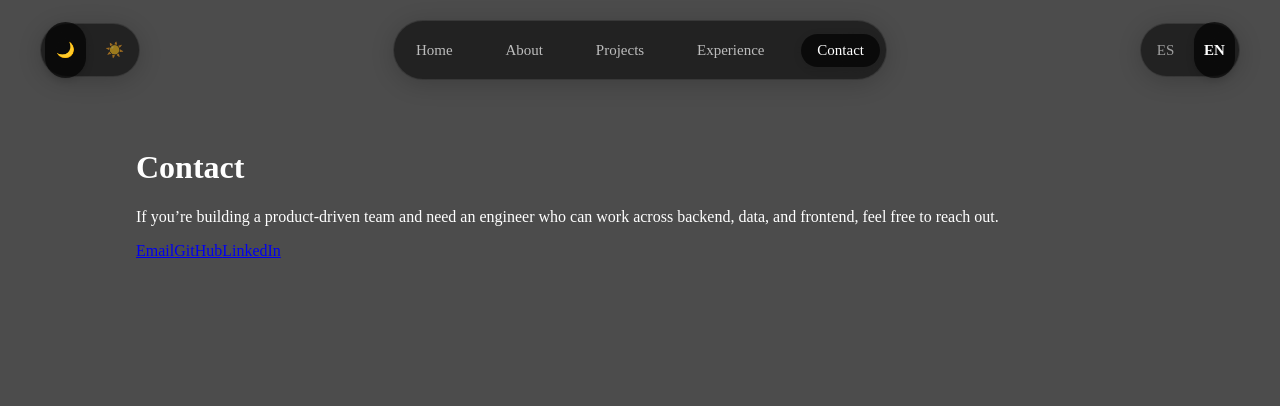
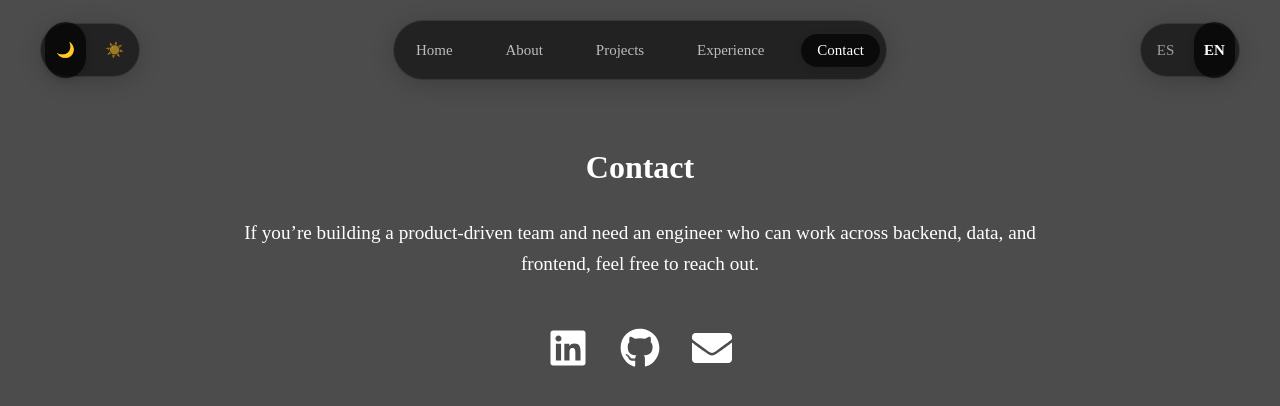
Before and after one commit to tomasitogh/shiny-potato-portfolio, a React (Vite) app: page /contact in a window 1280 px wide. Shown: the top 406 px of the page. Built offline with nearby package versions, Linux system fonts and the light colour scheme.

Commit message:
agregue react-icons para usar los icons de linkedin, github y mail.

```diff
--- a/package.json
+++ b/package.json
@@ -13,6 +13,7 @@
     "framer-motion": "^12.26.2",
     "react": "^19.2.0",
     "react-dom": "^19.2.0",
+    "react-icons": "^5.5.0",
     "react-router-dom": "^7.12.0"
   },
   "devDependencies": {
--- /dev/null
+++ b/src/pages/Contact.css
@@ -0,0 +1,22 @@
+.contact-icons {
+    display: flex;
+    justify-content: center;
+    gap: 2rem;
+    margin-top: 2rem;
+}
+
+.icon-link {
+    color: var(--text);
+    font-size: 2.5rem;
+    transition: color 0.3s ease, transform 0.2s ease;
+    display: flex;
+    align-items: center;
+    justify-content: center;
+}
+
+.icon-link:hover {
+    color: var(--nav-inactive);
+    /* Use a softer color on hover or inverse? Let's try opacity or specific hover color */
+    opacity: 0.8;
+    transform: translateY(-2px);
+}
--- a/src/pages/Contact.jsx
+++ b/src/pages/Contact.jsx
@@ -1,18 +1,43 @@
 import { useGlobal } from "../context/GlobalContext"
+import { FaGithub, FaLinkedin, FaEnvelope } from 'react-icons/fa';
+import "./Contact.css"
 
 export default function Contact() {
   const { t } = useGlobal()
 
   return (
-    <main className="page">
-      <h1>{t("contact.title")}</h1>
-      <p>
+    <main className="page" style={{ maxWidth: "800px", margin: "0 auto", textAlign: "center" }}>
+      <h1 style={{ marginBottom: "2rem" }}>{t("contact.title")}</h1>
+      <p style={{ lineHeight: "1.6", fontSize: "1.2rem", marginBottom: "3rem" }}>
         {t("contact.description")}
       </p>
-      <div className="contact-links">
-        <a href={`mailto:${t("contact.email")}`}>Email</a>
-        <a href={t("contact.github")} target="_blank" rel="noopener noreferrer">GitHub</a>
-        <a href={t("contact.linkedin")} target="_blank" rel="noopener noreferrer">LinkedIn</a>
+
+      <div className="contact-icons">
+        <a
+          href="https://www.linkedin.com/in/tomas-gonzalez-humphreys"
+          target="_blank"
+          rel="noopener noreferrer"
+          className="icon-link"
+          aria-label="LinkedIn"
+        >
+          <FaLinkedin />
+        </a>
+        <a
+          href="https://github.com/tomasitogh"
+          target="_blank"
+          rel="noopener noreferrer"
+          className="icon-link"
+          aria-label="GitHub"
+        >
+          <FaGithub />
+        </a>
+        <a
+          href="mailto:gonzaleztomas.contacto@gmail.com"
+          className="icon-link"
+          aria-label="Email"
+        >
+          <FaEnvelope />
+        </a>
       </div>
     </main>
   )
--- a/src/translations/en.json
+++ b/src/translations/en.json
@@ -78,9 +78,6 @@
     },
     "contact": {
         "title": "Contact",
-        "description": "If you’re building a product-driven team and need an engineer who can work across backend, data, and frontend, feel free to reach out.",
-        "email": "gonzaleztomas.contacto@gmail.com",
-        "github": "https://github.com/tomasitogh",
-        "linkedin": "https://www.linkedin.com/in/tomas-gonzalez-humphreys"
+        "description": "If you’re building a product-driven team and need an engineer who can work across backend, data, and frontend, feel free to reach out."
     }
 }
--- a/src/translations/es.json
+++ b/src/translations/es.json
@@ -78,9 +78,6 @@
     },
     "contact": {
         "title": "Contacto",
-        "description": "Si estás construyendo un producto y buscás a alguien que pueda trabajar en backend, data y frontend, escribime.",
-        "email": "gonzaleztomas.contacto@gmail.com",
-        "github": "https://github.com/tomasitogh",
-        "linkedin": "https://www.linkedin.com/in/tomas-gonzalez-humphreys"
+        "description": "Si estás construyendo un producto y buscás a alguien que pueda trabajar en backend, data y frontend, escribime."
     }
 }
```
Also changed, not shown: 1 other file (tests, documents, lock files or other folders).
